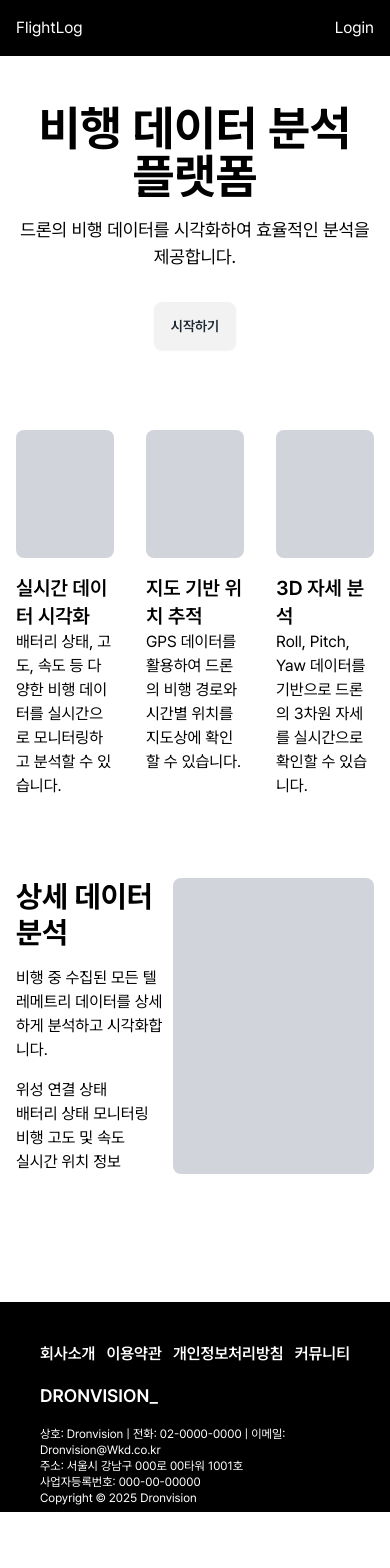
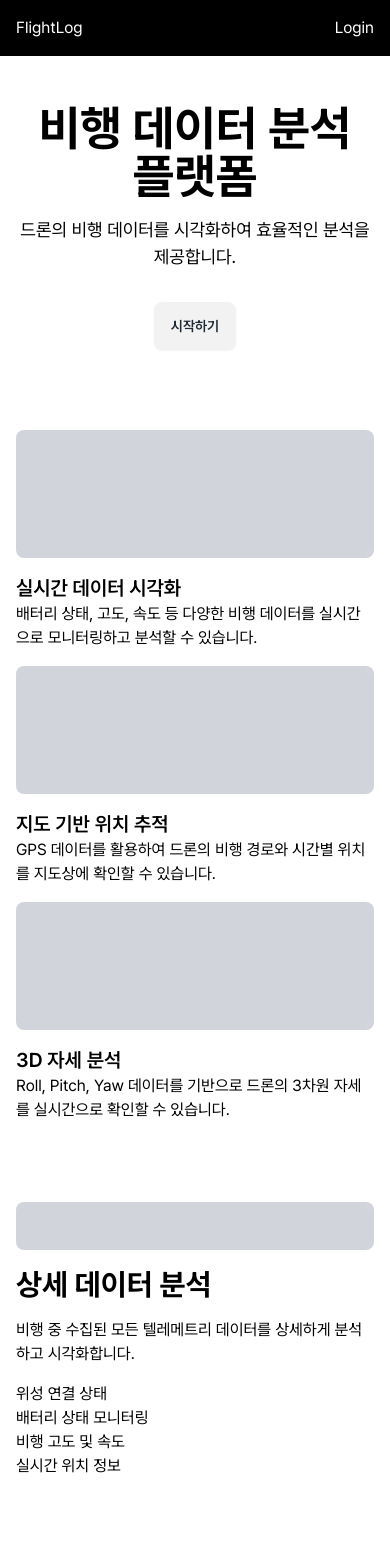
Before and after one commit to ormcamp-fe-3rd/FlightLog, a Next.js app: page / in a window 390 px wide. Shown: the top 1568 px of the page. Before the commit the page ends 1512 px from the top, so only its background shows below. Built offline with nearby package versions, Linux system fonts and the light colour scheme.

Commit message:
[design] 현재까지 진행한 코드 반응형 적용

```diff
--- a/src/app/page.tsx
+++ b/src/app/page.tsx
@@ -16,8 +16,8 @@ export default function Home() {
       </section>
 
       <section className="mb-20">
-        <div className="flex gap-8">
-          <div className="card flex-1">
+        <div className="flex flex-row gap-8 md:flex-col md:gap-4">
+          <div className="card flex-1 md:w-full">
             <Link href="/log">
               <div className="mb-4 flex h-32 cursor-pointer rounded-lg bg-gray-300"></div>
             </Link>
@@ -59,7 +59,8 @@ export default function Home() {
       </section>
 
       <section className="mb-20">
-        <div className="flex gap-1">
+        <div className="flex flex-row gap-8 md:flex-col md:gap-4">
+          <div className="h-auto w-full flex-1 rounded-lg bg-gray-300 p-6"></div>
           <div className="flex-1">
             <h2 className="mb-4 text-3xl font-bold">상세 데이터 분석</h2>
             <p className="mb-4">
@@ -73,9 +74,6 @@ export default function Home() {
               <li>실시간 위치 정보</li>
             </ul>
           </div>
-          {/* <Link href="log"> */}
-          <div className="h-auto w-full flex-1 rounded-lg bg-gray-300 p-6"></div>
-          {/* </Link> */}
         </div>
       </section>
     </div>
```
